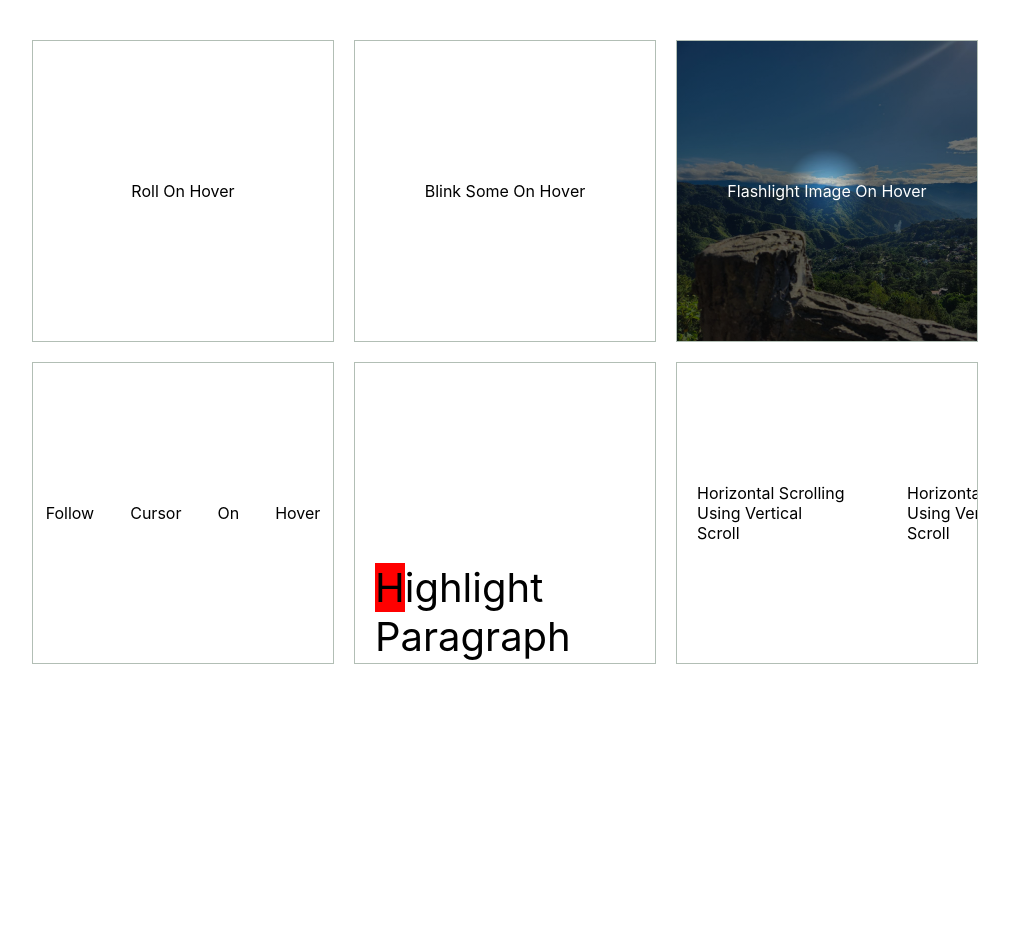
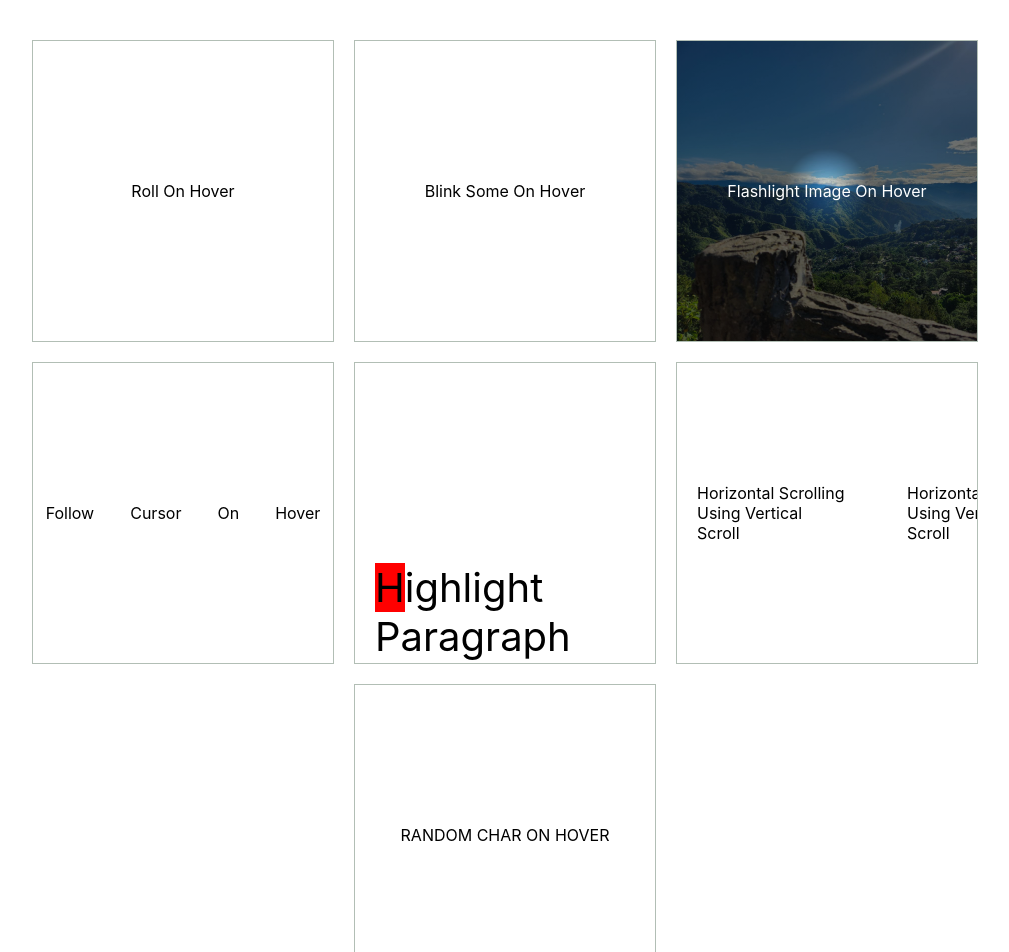
Before and after one commit to mamangss/components, a React (Create React App) app: page / in a window 1280 px wide. Shown: the top 952 px of the page, without its empty margins (135-1144 px from the left). Before the commit the page ends 800 px from the top, so only its background shows below. Built offline with nearby package versions, Linux system fonts and the light colour scheme.

Commit message:
feat: random char on hover

```diff
--- a/src/App.tsx
+++ b/src/App.tsx
@@ -7,6 +7,7 @@ import { FollowCursorOnHover } from './components/FollowCursorOnHover';
 import { Viewer } from './components/Viewer';
 import { HighlightParagraphOnScroll } from './components/HighlightParagraphOnScroll';
 import { HorizontalScrollingUsingVerticalScroll } from './components/HorizontalScrollingUsingVerticalScroll';
+import { RandomCharOnHover } from './components/RandomCharOnHover';
 
 const App = () => {
 
@@ -57,6 +58,10 @@ const App = () => {
 						</div>
 					</HorizontalScrollingUsingVerticalScroll>
 				</Viewer>
+
+				<Viewer>
+					<RandomCharOnHover text='RANDOM CHAR ON HOVER' />
+				</Viewer>
 			</div>
 
 		</div>
--- /dev/null
+++ b/src/components/RandomCharOnHover/RandomCharOnHover.module.scss
@@ -0,0 +1,8 @@
+.randomCharOnHover {
+	cursor: pointer;
+	display: inline-block;
+
+	.char {
+
+	}
+}
--- /dev/null
+++ b/src/components/RandomCharOnHover/RandomCharOnHover.tsx
@@ -0,0 +1,45 @@
+import { IRandomCharOnHoverProps } from '.';
+import styles from './RandomCharOnHover.module.scss';
+
+const RandomCharOnHover: React.FC<IRandomCharOnHoverProps> = ({
+	text = '',
+	randomChars = '#?0XZ8'
+}) => {
+
+	const handleHover = () => {
+		text.split('').map((textChar, textCharIndex) => {
+			const delay: number = textCharIndex * 50; // Delay of showing letters per textChar
+
+			// Set the value of the char from the random chars with time
+			randomChars.split('').map((randomChar, randomCharIndex) => {
+				setTimeout(() => {
+					document.querySelector(`#randomChar-${textCharIndex}`)!.innerHTML = randomChar;
+				}, ((randomCharIndex + 1) * 100) + delay);
+			});
+
+			// Set the value to old
+			setTimeout(() => {
+				document.querySelector(`#randomChar-${textCharIndex}`)!.innerHTML = textChar;
+			}, (randomChars.length) * 100 + delay);
+		});
+	};
+
+	return (
+		<div
+			className={styles.randomCharOnHover}
+			onMouseOver={handleHover}
+		>
+			{text.split('').map((char, key) => (
+				<span
+					key={key}
+					id={`randomChar-${key}`}
+					className={styles.char}
+				>
+					{char}
+				</span>
+			))}
+		</div>
+	);
+};
+
+export default RandomCharOnHover;
--- /dev/null
+++ b/src/components/RandomCharOnHover/index.ts
@@ -0,0 +1,6 @@
+export { default as RandomCharOnHover } from './RandomCharOnHover';
+
+export interface IRandomCharOnHoverProps {
+	text: string;
+	randomChars?: string;
+};
```
